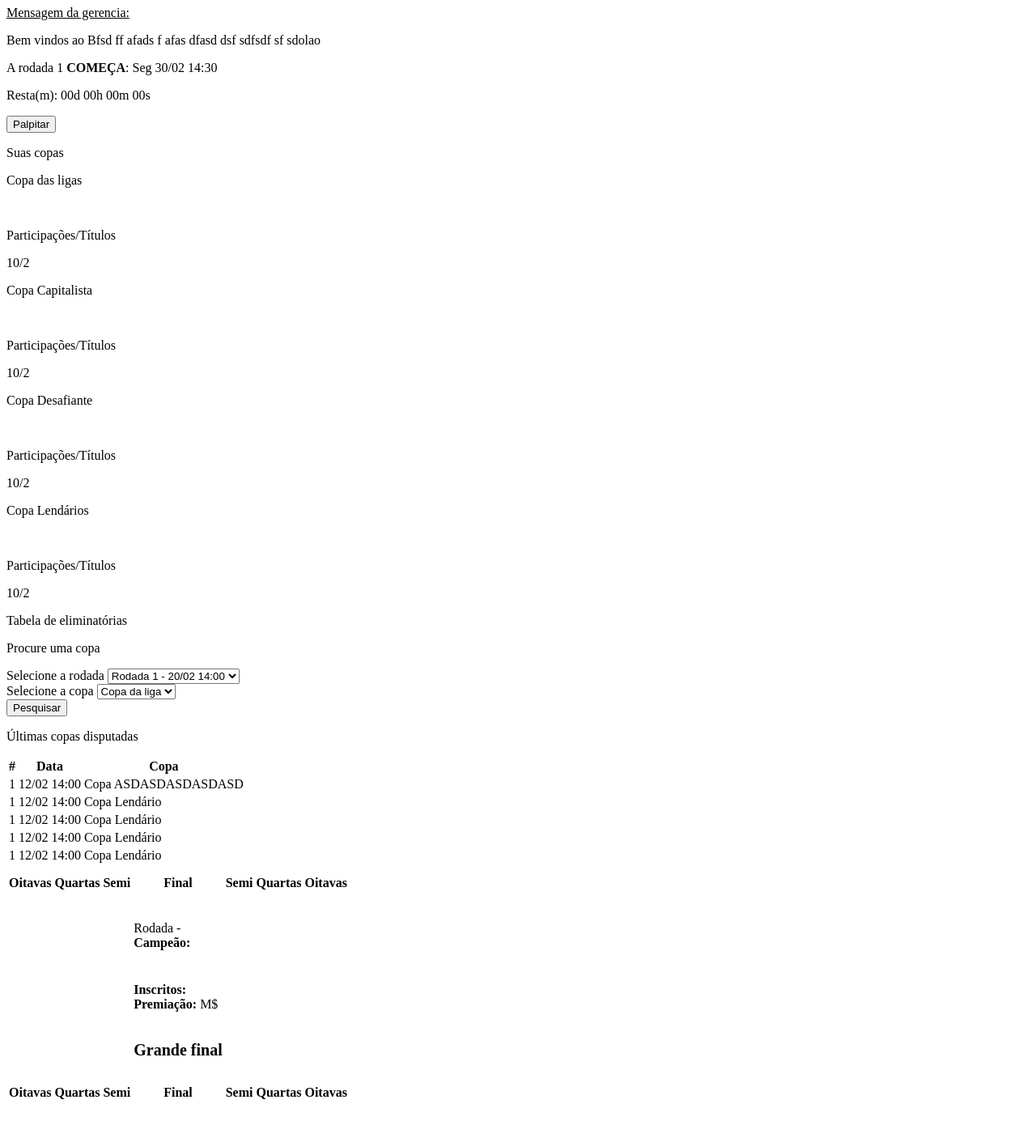
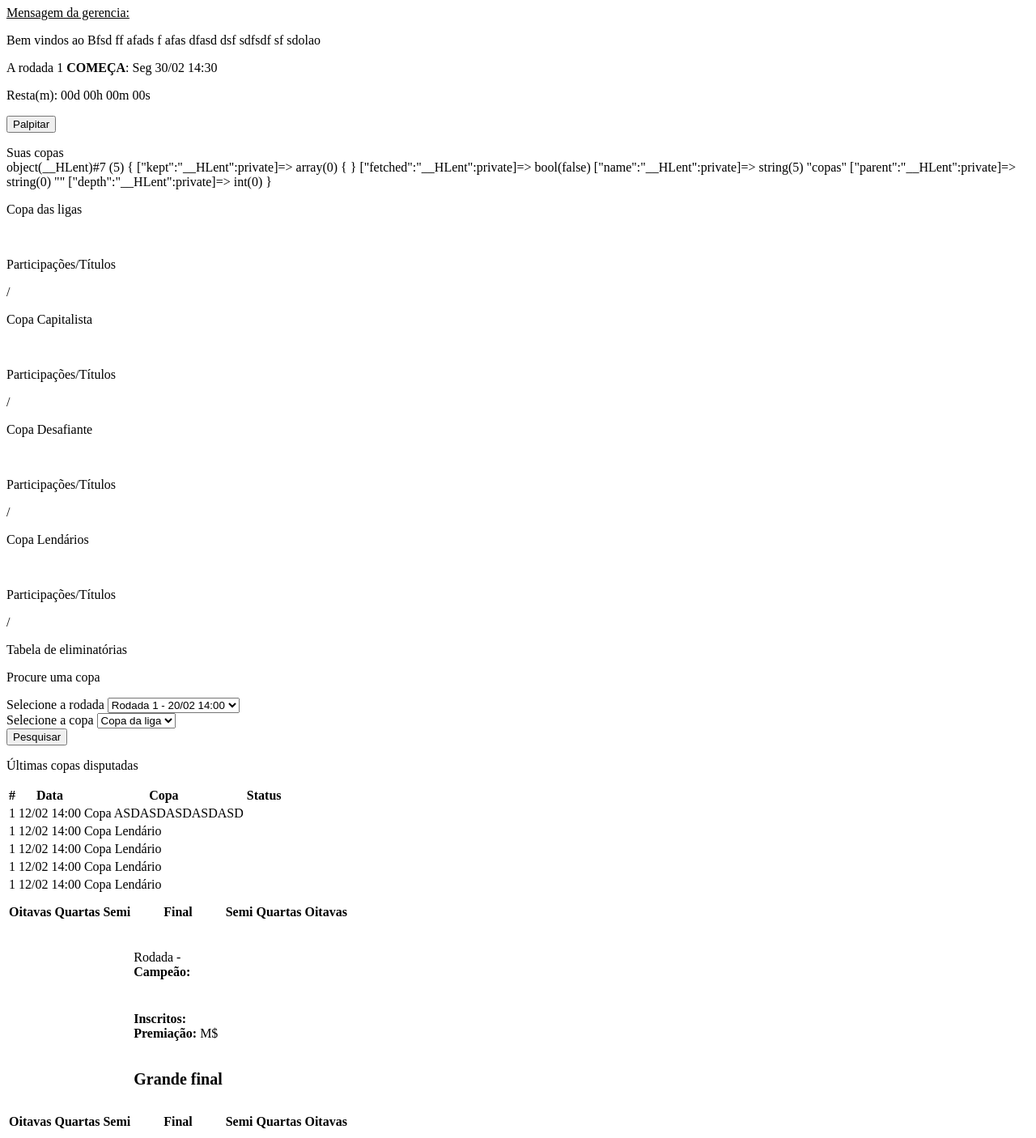
Before and after one commit to bbroger/Brasileirao, a PHP site: the page made by application/views/copa.php in a window 1280 px wide. Shown: the part 196-1602 px from the top of the page at 81% size. Before the commit the page ends 1554 px from the top, so only its background shows below. Run offline with PHP 8.4, Linux system fonts and the light colour scheme; the template is opened without the code that fills it: most values are stand-ins (such as "Sample title", 1, 10 or a date in 2020); data that the repository does not hold is empty.

Commit message:
Correções na copa. Ainda falta pegar o nome da liga

```diff
--- a/application/libraries/Adm_lib.php
+++ b/application/libraries/Adm_lib.php
@@ -135,6 +135,7 @@
      *
      * @used-by Adm_lib::total_mangos_usuario()                         Irá pegar apenas os lucros e calcular o total de mangos que o usuario possui
      * @used-by Desafios_model::todos_adversarios()                     Consulta o ID de caad usuario para mostrar os dados no desafio.
+     * @used-by Copa                                                    No __construct, pega as copas do usuario
      * @used-by Copa::monta_copa()                                      Irá pegar apelido, imagem do perfil e os titulos de cada participante.
      * @uses User_model::dados()                                        Tras os dados do usuario
      * @uses Classificacao_model::total_consulta_classif_user()         Tras em tempo real o saldo do usuario (-aposta + lucro)
--- a/application/views/copa.php
+++ b/application/views/copa.php
@@ -5,30 +5,31 @@
                     Suas copas
                 </div>
             </div>
+            <?php var_dump($copas);?>
             <div class="row">
                 <div class="col-xs-12 col-sm-3 col-md-3 copa_liga">
                     <p class="titulo_user_copa">Copa das ligas</p>
                     <img src="<?php echo base_url("assets/images/trofeu.png");?>" class="img_user_copa">
                     <p class="part_copa">Participações/Títulos</p>
-                    <p class="valor_part_copa">10/2</p>
+                    <p class="valor_part_copa"><?php echo $copas['total_participacao'][1]." / ".$copas['total_titulos'][1]; ?></p>
                 </div>
                 <div class="col-xs-12 col-sm-3 col-md-3 copa_bronze">
                     <p class="titulo_user_copa">Copa Capitalista</p>
                     <img src="<?php echo base_url("assets/images/trofeu.png");?>" class="img_user_copa">
                     <p class="part_copa">Participações/Títulos</p>
-                    <p class="valor_part_copa">10/2</p>
+                    <p class="valor_part_copa"><?php echo $copas['total_participacao'][2]." / ".$copas['total_titulos'][2]; ?></p>
                 </div>
                 <div class="col-xs-12 col-sm-3 col-md-3 copa_prata">
                     <p class="titulo_user_copa">Copa Desafiante</p>
                     <img src="<?php echo base_url("assets/images/trofeu.png");?>" class="img_user_copa">
                     <p class="part_copa">Participações/Títulos</p>
-                    <p class="valor_part_copa">10/2</p>
+                    <p class="valor_part_copa"><?php echo $copas['total_participacao'][3]." / ".$copas['total_titulos'][3]; ?></p>
                 </div>
                 <div class="col-xs-12 col-sm-3 col-md-3 copa_ouro">
                     <p class="titulo_user_copa">Copa Lendários</p>
                     <img src="<?php echo base_url("assets/images/trofeu.png");?>" class="img_user_copa">
                     <p class="part_copa">Participações/Títulos</p>
-                    <p class="valor_part_copa">10/2</p>
+                    <p class="valor_part_copa"><?php echo $copas['total_participacao'][4]." / ".$copas['total_titulos'][4]; ?></p>
                 </div>
             </div>
             <div class="row">
@@ -63,11 +64,12 @@
                                 <th>#</th>
                                 <th>Data</th>
                                 <th>Copa</th>
+                                <th>Status</th>
                             </tr>
                             <tr>
                                 <td>1</td>
                                 <td>12/02 14:00</td>
-                                    <td>Copa ASDASDASDASDASD</td>
+                                <td>Copa ASDASDASDASDASD</td>
                             </tr>
                             <tr>
                                 <td>1</td>
```
Also changed, not shown: application/controllers/Copa.php (+13 -2 lines), application/models/Copa_model.php (+9 -0 lines), assets/js/palpites.js (+9 -3 lines).
